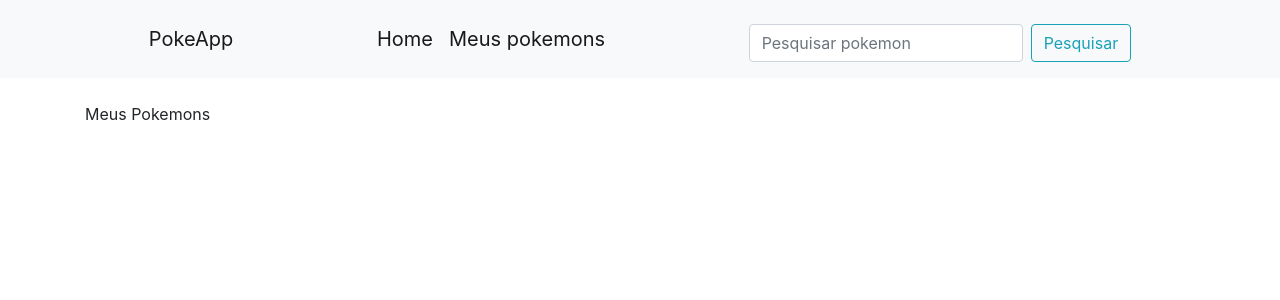
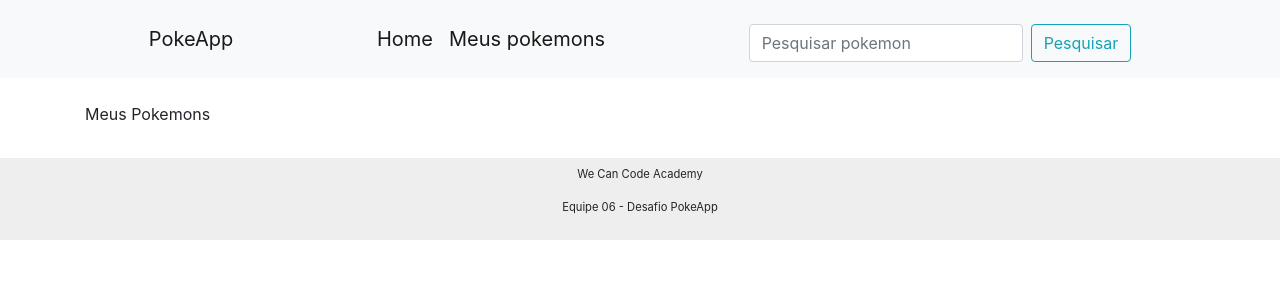
Before and after one commit to EricaSobral/projeto-pokeapp, a React (Create React App) app in the folder pokeapp/: page /meuspokemons in a window 1280 px wide. Shown: the top 300 px of the page. Built offline with nearby package versions, Linux system fonts and the light colour scheme.

Commit message:
Feature Pagination at page Home

```diff
--- a/pokeapp/public/index.html
+++ b/pokeapp/public/index.html
@@ -17,7 +17,7 @@
       integrity="sha384-TX8t27EcRE3e/ihU7zmQxVncDAy5uIKz4rEkgIXeMed4M0jlfIDPvg6uqKI2xXr2"
       crossorigin="anonymous"
     />
-    <title>PokerApp</title>
+    <title>PokeApp</title>
   </head>
   <body>
     <noscript>You need to enable JavaScript to run this app</noscript>
--- a/pokeapp/src/App.js
+++ b/pokeapp/src/App.js
@@ -1,5 +1,6 @@
 import './App.css';
 import Routes from './routes';
+
 
 function App() {
   return <Routes />;
--- /dev/null
+++ b/pokeapp/src/Footer.js
@@ -0,0 +1,18 @@
+import React from 'react';
+
+const Footer = () => {
+  return (
+    <footer className="footer">
+      <div id="footer__identify">
+        <p className="footer__identify">
+          We Can Code Academy
+        </p>
+        <p className="footer__identify">
+          Equipe 06 - Desafio PokeApp
+        </p>
+      </div>
+    </footer>
+  )
+};
+
+export default Footer;
--- a/pokeapp/src/Home.js
+++ b/pokeapp/src/Home.js
@@ -1,25 +1,48 @@
 import React, { useState, useEffect } from 'react';
 import Header from './Header';
 import Pokemon from "./Pokemon";
+import Pagination from '@material-ui/lab/Pagination';
+
+import Footer from './Footer';
 
 export default function Home() {
-  //API content code below
-  const APP_URL = "https://pokeapi.co/api/v2/pokemon?limit=2000";
+
+  const APP_URL = "https://pokeapi.co/api/v2/pokemon";
+  //ANTES:https://pokeapi.co/api/v2/pokemon?limit=4
+
+  const LIMIT_ITENS_PER_PAGE = 20;
+
+  const [ totalPages, setTotalPages] = useState(1);
+
+  const handleChangePage = (event, value) => {
+    let rangeSelected = ((value-1) <= 0) ? 0 : value - 1;
+    let offset = rangeSelected * LIMIT_ITENS_PER_PAGE;
+    let url_link = APP_URL + `?offset=${ offset }&limite=${LIMIT_ITENS_PER_PAGE}`;
+
+    getPokemonsList(url_link);
+
+  };
 
   const [pokemons, setPokemons] = useState([]);
 
-  useEffect(() => {
-    getPokemonsList();
-  }, []);
+  useEffect( () => {
+    getPokemonsList('');
+  }, [] );
 
-  const getPokemonsList = async () => {
-    const response = await fetch(APP_URL);
+  const getPokemonsList = async (url) => {
+    let urlSelected = ((url) && (url.length > 0)) ? url : APP_URL;
+    const response = await fetch(urlSelected);
+
     const data = await response.json();
+
+    let numberOfPages = Math.ceil(data.count/LIMIT_ITENS_PER_PAGE);
+    setTotalPages(numberOfPages);
+
     setPokemons(data.results);
   };
-  //End API content code
 
-  const [pesquisa, setPesquisa] = useState('');
+  //const [pesquisa, setPesquisa] = useState('');
+
   return (
     <>
       <Header />
@@ -33,6 +56,16 @@ export default function Home() {
             />
         ))}
       </div>
+      <Pagination
+        count={ (totalPages) ? totalPages : 1 }
+        variant="outlined"
+        color="secondary"
+        size="small"
+        shape="rounded"
+        showFirstButton
+        showLastButton
+        onChange={ handleChangePage }  />
+      <Footer />
     </>
   );
 }
--- a/pokeapp/src/MeusPokemons.js
+++ b/pokeapp/src/MeusPokemons.js
@@ -1,12 +1,14 @@
 import React from 'react';
 
 import Header from './Header';
+import Footer from './Footer';
 
 export default function MeusPokemons() {
   return (
     <>
       <Header />
       <div className="container mt-4">Meus Pokemons</div>
+      <Footer />
     </>
   );
 }
--- a/pokeapp/src/index.css
+++ b/pokeapp/src/index.css
@@ -17,3 +17,37 @@ code {
   color: #111;
   font-weight: bold;
 }
+
+
+.pokemon-cards {
+  display: flex;
+  flex-wrap: wrap;
+  justify-content: space-between;
+}
+
+.PokemonItem {
+  flex: 1 0 21%; /* explanation below */
+  margin: 0.25rem;
+  border: solid #999 0.05em;
+  padding: 0.25rem;
+  text-align: center;
+}
+
+.PokemonItem img {
+  width: 15rem;
+}
+
+.footer{
+  width: 100%;
+  padding: 0.5rem;
+  background-color: #eee;
+  margin-top: 2rem;
+  text-align: center;
+}
+.Pagination{
+  margin: 1rem 0;
+}
+
+.footer__identify{
+  font-size: 70%;
+}
--- a/pokeapp/src/index.js
+++ b/pokeapp/src/index.js
@@ -1,3 +1,4 @@
+import "bootstrap/dist/css/bootstrap.min.css";
 import React from 'react';
 import ReactDOM from 'react-dom';
 import './index.css';
```
Also changed, not shown: package.json (added, +7 -0 lines), 2 other files (tests, documents, lock files or other folders).
